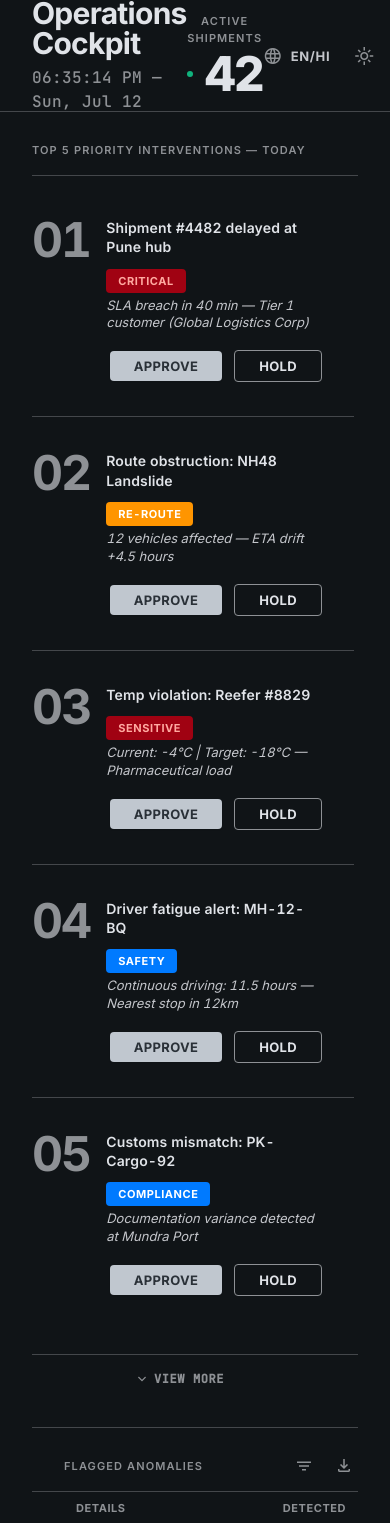
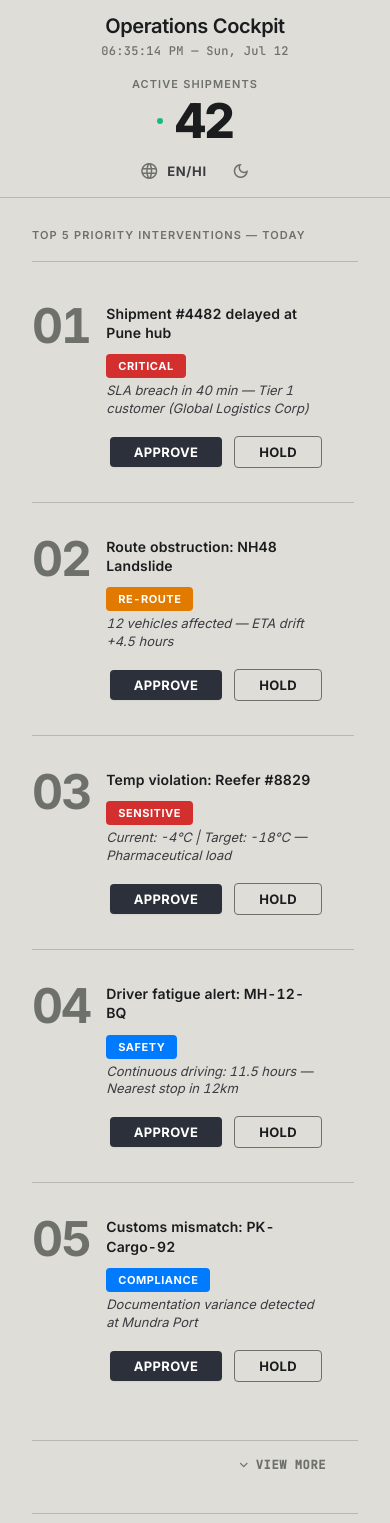
Before and after one commit to tanisha-6/potens-intern-frontend-tanisha-shinde, a React (Vite) app: page / in a window 390 px wide. Shown: the top 1523 px of the page. Built offline with nearby package versions, Linux system fonts and the light colour scheme.

Commit message:
responsive layout

```diff
--- a/index.html
+++ b/index.html
@@ -6,7 +6,7 @@
     <script>
       (function() {
         const savedTheme = localStorage.getItem('theme');
-        if (savedTheme === 'dark' || (!savedTheme && true)) {
+        if (savedTheme === 'dark') {
           document.documentElement.classList.add('dark');
         } else {
           document.documentElement.classList.remove('dark');
--- a/src/App.jsx
+++ b/src/App.jsx
@@ -10,7 +10,7 @@ function App() {
     if (saved !== null) {
       return saved === 'dark'
     }
-    return true // Defaulting to dark mode to match high-visual Stitch black styling
+    return false // Defaulting to light mode on first-ever visit
   })
   const [lowBandwidth, setLowBandwidth] = useState(false)
 
@@ -36,8 +36,8 @@ function App() {
         setLowBandwidth={setLowBandwidth}
       />
 
-      <main className="flex-1 px-8 py-6 xl:overflow-hidden">
-        <div className="grid grid-cols-1 xl:grid-cols-12 gap-0 h-full divide-y xl:divide-y-0 xl:divide-x divide-outline-variant">
+      <main className="flex-grow flex-1 px-8 py-6 xl:overflow-hidden flex flex-col h-auto xl:h-full">
+        <div className="grid grid-cols-1 xl:grid-cols-12 gap-0 h-auto xl:h-full divide-y xl:divide-y-0 xl:divide-x divide-outline-variant">
 
           {/* Priority List (Left Column, col-span-8) */}
           <div className="col-span-12 xl:col-span-8 xl:h-full xl:overflow-hidden pb-6 xl:pb-0">
--- a/src/components/AnomalyPanel.jsx
+++ b/src/components/AnomalyPanel.jsx
@@ -78,7 +78,8 @@ export default function AnomalyPanel({ lang }) {
         setTimeout(() => {
           const firstNewElement = containerRef.current.children[6];
           if (firstNewElement) {
-            firstNewElement.scrollIntoView({ behavior: 'smooth', block: 'center' });
+            const targetScrollTop = firstNewElement.offsetTop - (containerRef.current.clientHeight / 2) + (firstNewElement.clientHeight / 2);
+            containerRef.current.scrollTo({ top: targetScrollTop, behavior: 'smooth' });
           }
         }, 220);
       } else {
@@ -88,41 +89,23 @@ export default function AnomalyPanel({ lang }) {
   }, [expanded]);
 
   return (
-    <div className="flex flex-col h-full select-none transition-colors duration-300 overflow-hidden">
+    <div className="flex flex-col h-auto xl:h-full select-none transition-colors duration-300 overflow-hidden">
 
       {/* Section Header Row */}
       <div className="flex items-center justify-between border-b border-outline-variant pb-3 mb-2 h-10 shrink-0 pl-8">
         <h2 className="text-label-caps font-label-caps tracking-widest text-outline uppercase font-semibold">
           {t.sectionTitle[lang]}
         </h2>
-
-        {/* Filter and Download Icons */}
-        <div className="flex items-center gap-3 text-outline">
-          <button
-            className="flex items-center justify-center hover:text-primary transition-colors p-1 rounded focus:outline-none"
-            title={lang === 'en' ? 'Filter' : 'फ़िल्टर'}
-          >
-            <span className="material-symbols-outlined text-[20px]">filter_list</span>
-          </button>
-          <button
-            className="flex items-center justify-center hover:text-primary transition-colors p-1 rounded focus:outline-none"
-            title={lang === 'en' ? 'Download' : 'डाउनलोड'}
-          >
-            <span className="material-symbols-outlined text-[20px]">download</span>
-          </button>
-        </div>
       </div>
 
-      {/* Table Header Row (Muted, Small, Uppercase) */}
+      {/* Table Header Row */}
       <div className="flex items-center justify-between text-label-caps font-label-caps text-outline uppercase pb-2 border-b border-outline pl-11 pr-3 shrink-0">
         <span className="w-[75%]">{t.headers.details[lang]}</span>
         <span className="w-[25%] text-right">{t.headers.detected[lang]}</span>
       </div>
 
-      {/* Table Body (Flex Container with Independent vertical scrolling) */}
-      {/* Row height layout and paddings (py-4) are standardized and rows support hover animations */}
-      {/* Solid dividers (divide-divider-20 / border-divider-20) prevent transparency border bugs */}
-      <div ref={containerRef} className="flex-grow overflow-y-auto pr-1 flex flex-col mb-6 scrollbar-thin">
+      {/* Table Body */}
+      <div ref={containerRef} className="flex-grow overflow-y-visible xl:overflow-y-auto pr-1 flex flex-col mb-6 scrollbar-thin relative">
         {sortedAnomalies.map((row, index) => {
           const isHidden = index >= 6 && !expanded;
           const showBorder = expanded ? (index < sortedAnomalies.length - 1) : (index < 5);
@@ -163,7 +146,7 @@ export default function AnomalyPanel({ lang }) {
       </div>
 
       {/* View More Button */}
-      <div className="flex justify-center py-4 shrink-0 border-t border-outline-variant pl-8">
+      <div className="flex justify-end py-4 shrink-0 border-t border-outline-variant pr-8">
         <button
           onClick={() => setExpanded(!expanded)}
           className="text-data-mono font-data-mono text-outline hover:text-primary transition-colors duration-150 uppercase tracking-wider font-semibold focus:outline-none flex items-center gap-1"
--- a/src/components/Header.jsx
+++ b/src/components/Header.jsx
@@ -52,14 +52,14 @@ export default function Header({
   };
 
   return (
-    <header className="h-28 w-full bg-background border-b border-outline-variant text-on-surface flex items-center justify-between px-8 select-none transition-colors duration-300">
+    <header className="min-h-[7rem] w-full bg-background border-b border-outline-variant text-on-surface flex flex-col md:flex-row items-center justify-between px-6 md:px-8 py-4 md:py-0 gap-4 md:gap-0 select-none transition-colors duration-300">
 
       {/* Left: App Title & Stacked Live Clock */}
-      <div className="flex flex-col items-start justify-center">
-        <h1 className="text-[30px] font-sans font-bold text-on-surface tracking-tight leading-none select-none">
+      <div className="flex flex-col items-center md:items-start justify-center text-center md:text-left">
+        <h1 className="text-[20px] sm:text-[24px] md:text-[28px] font-sans font-semibold text-on-surface tracking-[-0.02em] leading-none select-none">
           {strings.appTitle[lang]}
         </h1>
-        <span className="text-[16px] font-data-mono text-outline mt-2 tracking-wide font-medium select-none">
+        <span className="text-[12px] sm:text-[14px] md:text-[16px] font-data-mono text-outline mt-1.5 sm:mt-2 tracking-wide font-medium select-none">
           {formatDateTime(currentTime)}
         </span>
       </div>
--- a/src/components/PriorityList.jsx
+++ b/src/components/PriorityList.jsx
@@ -14,7 +14,8 @@ export default function PriorityList({ lang }) {
         setTimeout(() => {
           const firstNewElement = containerRef.current.children[5];
           if (firstNewElement) {
-            firstNewElement.scrollIntoView({ behavior: 'smooth', block: 'center' });
+            const targetScrollTop = firstNewElement.offsetTop - (containerRef.current.clientHeight / 2) + (firstNewElement.clientHeight / 2);
+            containerRef.current.scrollTo({ top: targetScrollTop, behavior: 'smooth' });
           }
         }, 220);
       } else {
@@ -84,20 +85,17 @@ export default function PriorityList({ lang }) {
   };
 
   return (
-    <div className="flex flex-col h-full select-none transition-colors duration-300 relative">
+    <div className="flex flex-col h-auto xl:h-full select-none transition-colors duration-300 overflow-hidden">
 
       {/* Section Header Row */}
       <div className="flex items-center justify-between border-b border-outline-variant pb-3 mb-2 h-10 pr-8">
         <h2 className="text-label-caps font-label-caps tracking-widest text-outline uppercase font-semibold">
           {t.sectionTitle[lang]}
         </h2>
-        {/* <span className="text-data-mono font-data-mono text-outline uppercase tracking-wider">
-          {t.autoRefresh[lang]}
-        </span> */}
       </div>
 
-      {/* Row Items Container (No empty-state path since items are actioned in place) */}
-      <div ref={containerRef} className="flex-grow overflow-y-auto flex flex-col mb-6 pr-1 scrollbar-thin">
+      {/* Row Items Container */}
+      <div ref={containerRef} className="flex-grow overflow-y-visible xl:overflow-y-auto flex flex-col mb-6 pr-1 scrollbar-thin relative">
         {actionItems.map((item, index) => {
           const formattedRank = String(item.rank).padStart(2, '0');
           const currentStatus = statuses[item.id];
@@ -209,7 +207,7 @@ export default function PriorityList({ lang }) {
       </div>
 
       {/* View More Button */}
-      <div className="flex justify-center py-4 shrink-0 border-t border-outline-variant pr-8">
+      <div className="flex justify-end py-4 shrink-0 border-t border-outline-variant pr-8">
         <button
           onClick={() => setExpanded(!expanded)}
           className="text-data-mono font-data-mono text-outline hover:text-primary transition-colors duration-150 uppercase tracking-wider font-semibold focus:outline-none flex items-center gap-1"
@@ -222,7 +220,7 @@ export default function PriorityList({ lang }) {
       </div>
 
       {/* Floating Toast Notification Container */}
-      <div className="fixed bottom-6 right-6 z-50 flex flex-col gap-3 max-w-md w-full pointer-events-none">
+      <div className="fixed bottom-6 left-4 right-4 sm:left-auto sm:right-6 sm:w-96 z-50 flex flex-col gap-3 pointer-events-none">
         {toasts.map((toast) => (
           <div
             key={toast.id}
--- a/src/index.css
+++ b/src/index.css
@@ -4,21 +4,21 @@
 
 :root {
   /* LIGHT MODE THEME TOKENS - Soft champagne slate palette, no pure #FFFFFF */
-  --color-background: #E8E7E2;
-  --color-surface: #E8E7E2;
-  --color-surface-dim: #DCDBD5;
+  --color-background: #DEDDD8;
+  --color-surface: #DEDDD8;
+  --color-surface-dim: #D2D1CB;
   --color-surface-bright: #FAFAF8;
-  --color-surface-variant: #E4E3DD;
-  --color-surface-container-lowest: #F2F1EC;
+  --color-surface-variant: #E2E1DB;
+  --color-surface-container-lowest: #F4F3EF;
   --color-surface-container-low: #ECEBE5;
-  --color-surface-container: #E4E3DD;
-  --color-surface-container-high: #DBDAD3;
-  --color-surface-container-highest: #D2D1C9;
+  --color-surface-container: #E2E1DB;
+  --color-surface-container-high: #D6D5CE;
+  --color-surface-container-highest: #C9C8C0;
   --color-on-surface: #1A1C1E;
-  --color-on-surface-variant: #46484C;
+  --color-on-surface-variant: #3A3C40;
   --color-on-background: #1A1C1E;
-  --color-outline: #767771;
-  --color-outline-variant: #C6C6C0;
+  --color-outline: #6E706B;
+  --color-outline-variant: #B8B7B0;
 
   /* Primary deep sophisticated charcoal-steel blue */
   --color-primary: #2B303A;
```
